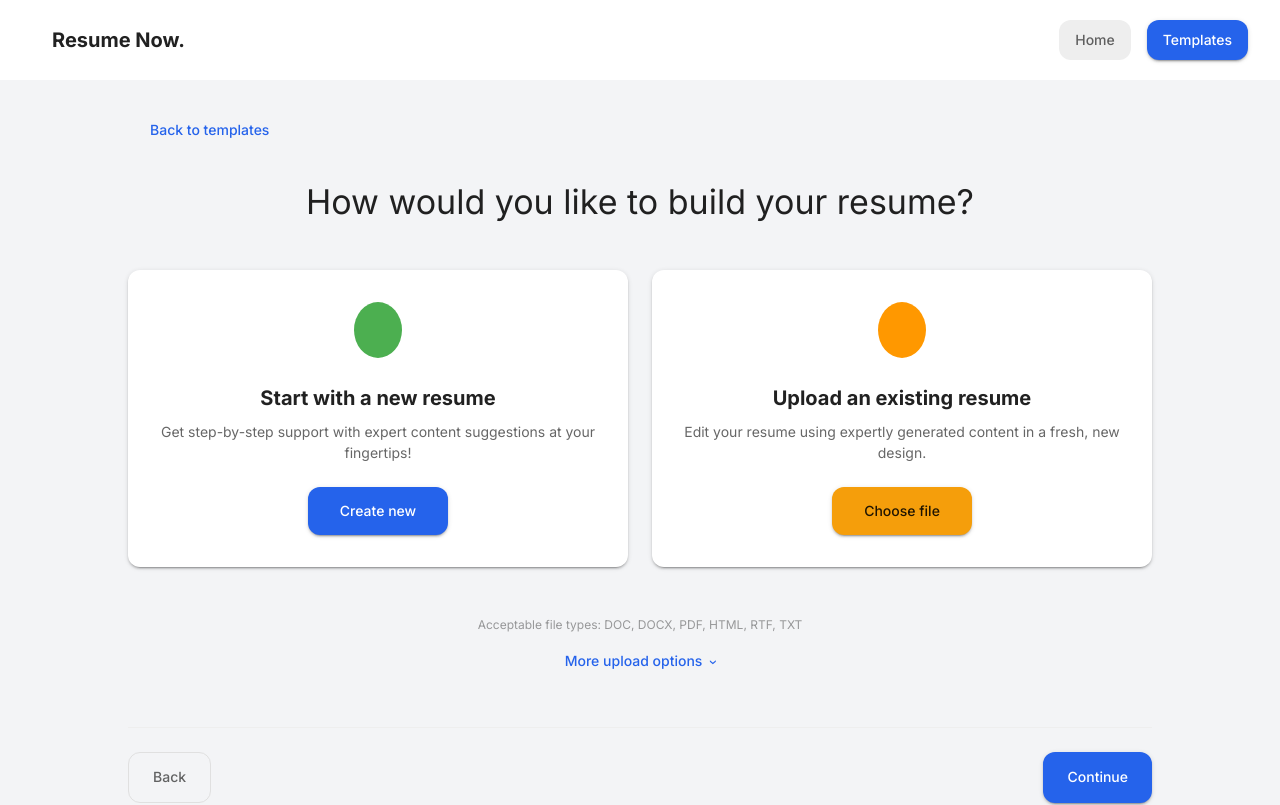
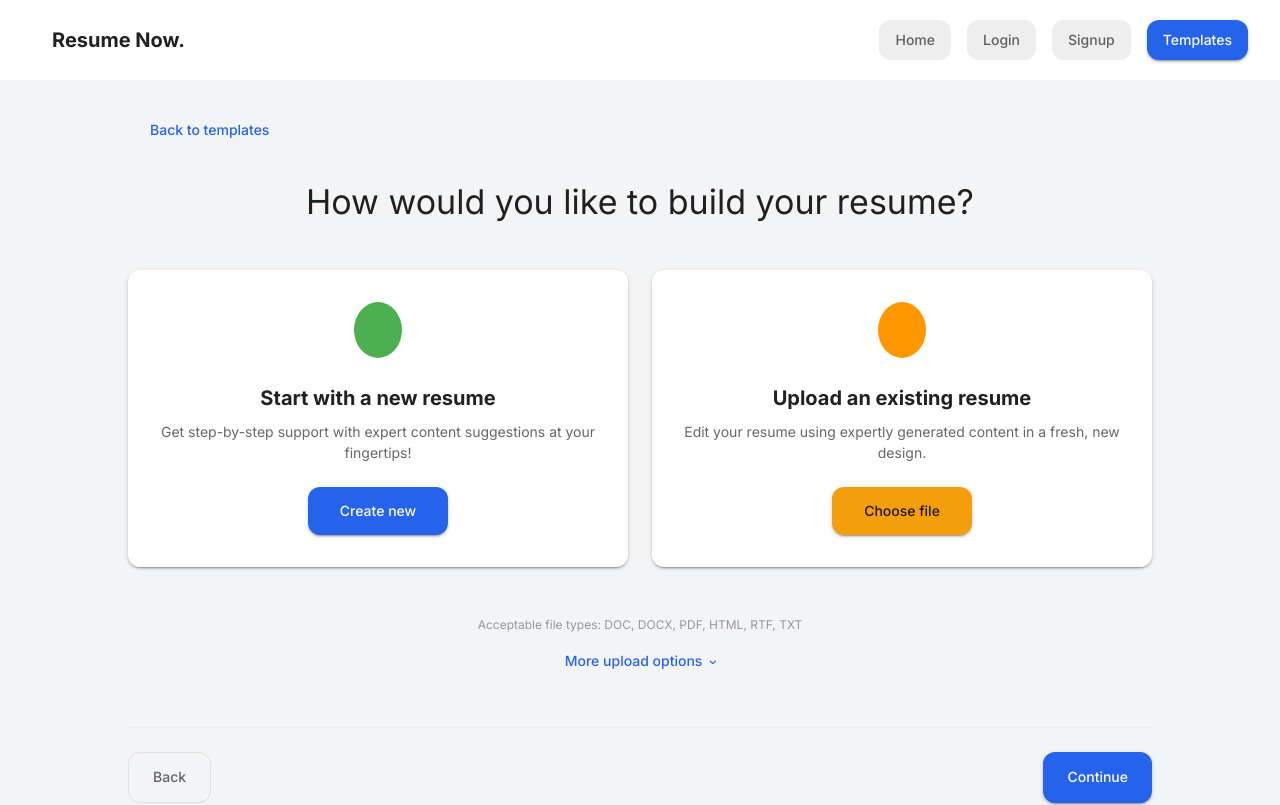
Before and after one commit to SainiCollection/Portfolio, a React (Create React App) app: page /build-resume in a window 1280 px wide. Shown: the top 805 px of the page. Built offline with nearby package versions, Linux system fonts and the light colour scheme; some icons are missing.

Commit message:
adding redirect or ligout btn

```diff
--- a/package.json
+++ b/package.json
@@ -12,6 +12,9 @@
     "@testing-library/jest-dom": "^6.6.3",
     "@testing-library/react": "^16.3.0",
     "@testing-library/user-event": "^13.5.0",
+    "crypto": "^1.0.1",
+    "dotenv": "^16.6.0",
+    "jwt-decode": "^4.0.0",
     "react": "^19.1.0",
     "react-dom": "^19.1.0",
     "react-redux": "^9.2.0",
--- /dev/null
+++ b/src/Components/Layout/Footer/index.jsx
@@ -0,0 +1,9 @@
+import React from 'react'
+
+const Footer = () => {
+  return (
+    <div>this is footer</div>
+  )
+}
+
+export default Footer
--- a/src/Components/Layout/Header/index.jsx
+++ b/src/Components/Layout/Header/index.jsx
@@ -5,21 +5,60 @@ import React from 'react';
 import { AppBar, Toolbar, Typography, Button, IconButton, Box } from '@mui/material';
 import MenuIcon from '@mui/icons-material/Menu'; // Hamburger icon for sidebar toggle
 import DescriptionIcon from '@mui/icons-material/Description'; // Icon for "Resume Now." logo
-import { useNavigate } from 'react-router-dom'; // Import useNavigate hook
+import { useNavigate, useSearchParams } from 'react-router-dom'; // Import useNavigate hook
+import { jwtDecode } from "jwt-decode"
 
 const Header = ({ onNavigate, onToggleSidebar }) => {
-  const navigateRouter = useNavigate(); // Get the navigate function from react-router-dom
-
+  // const navigateRouter = useNavigate(); // Get the navigate function from react-router-dom
   // Unified navigate handler for buttons that also updates sidebar
   const handleNavigationClick = (path) => {
     // onNavigate is the universal navigation function from AppProvider
     // It already handles `useNavigate` and sidebar logic.
     onNavigate(path);
+
   };
+
+  /////////
+  const app_name = process.env.REACT_APP_APP_NAME
+  const app_url = process.env.REACT_APP_APP_URL
+  const redirect_url = process.env.REACT_APP_REDIRECT_URL
+
+  console.log(app_name)
+  console.log(app_url)
+  console.log(redirect_url)
+  const [searchParams] = useSearchParams();
+  const token = searchParams.get('token')
+  if (token) {
+    localStorage.setItem("token", token);
+  }
+  console.log(token);
+  const tokens = localStorage.getItem(token)
+
+
+  // alert(token)
+  // const decodedToken = jwtDecode(token)
+  // debugger
+
+  // console.log(decodedToken.id, decodedToken.userName, decodedToken.email)
+  let decodedToken = null;
+  if (typeof token === 'string' && token.trim() !== '') {
+    try {
+      decodedToken = jwtDecode(token);
+
+      console.log(decodedToken.id, decodedToken.userName, decodedToken.email)
+      // console.log(decodedToken.id, decodedToken.userName, decodedToken.email);
+    } catch (e) {
+      console.error('Invalid token:', e);
+    }
+  } else {
+    console.log('No token found in URL');
+  }
+  /////////////
+
 
   return (
     // AppBar is a Material-UI component for the top application bar.
-    <AppBar position="static" sx={{ bgcolor: 'white', boxShadow: 1, py: 1 }}>
+    <AppBar Bar position="static" sx={{ bgcolor: 'white', boxShadow: 1, py: 1 }}>
       <Toolbar sx={{ justifyContent: 'space-between', px: { xs: 2, sm: 3, md: 4 } }}>
         <Box sx={{ display: 'flex', alignItems: 'center' }}>
           {/* Sidebar Toggle Button (visible only on small screens) */}
@@ -64,6 +103,64 @@ const Header = ({ onNavigate, onToggleSidebar }) => {
           >
             Home
           </Button>
+
+          {tokens ? (
+            <>
+              <Button
+                variant="text"
+                sx={{
+                  color: 'text.secondary',
+                  bgcolor: 'grey.200',
+                  '&:hover': { bgcolor: 'grey.300' },
+                  px: 2,
+                  py: 1,
+                }}
+              >
+                Profile
+              </Button>
+              <Button
+                onClick={() => { localStorage.removeItem("token"); }}
+                variant="text"
+                sx={{
+                  color: 'text.secondary',
+                  bgcolor: 'grey.200',
+                  '&:hover': { bgcolor: 'grey.300' },
+                  px: 2,
+                  py: 1,
+                }}
+              >
+                logout
+              </Button>
+            </>
+          ) : (
+            <Button
+              onClick={() => window.location.href = `${redirect_url}/login?appName=${app_name}&redirectUrl=${app_url}`}
+              variant="text"
+              sx={{
+                color: 'text.secondary',
+                bgcolor: 'grey.200',
+                '&:hover': { bgcolor: 'grey.300' },
+                px: 2,
+                py: 1,
+              }}
+            >
+              Login
+            </Button>
+          )}
+
+          <Button
+            onClick={() => window.location.href = `${redirect_url}/signup?appName=${app_name}&redirectUrl=${app_url}`}
+            variant="text" // Text button style
+            sx={{
+              color: 'text.secondary',
+              bgcolor: 'grey.200',
+              '&:hover': { bgcolor: 'grey.300' },
+              px: 2,
+              py: 1,
+            }}
+          >
+            Signup
+          </Button>
           <Button
             onClick={() => handleNavigationClick('/templates')} // Navigates to templates page path
             variant="contained" // Filled button style
--- a/src/Components/Layout/ProtectedRoute/index.jsx
+++ b/src/Components/Layout/ProtectedRoute/index.jsx
@@ -1,17 +1,17 @@
-// src/components/Layout/ProtectedRoute/index.jsx
-// This component acts as a wrapper for routes that require authentication.
-// If the user is not authenticated, it redirects them to a login page (or home).
+// // src/components/Layout/ProtectedRoute/index.jsx
+// // This component acts as a wrapper for routes that require authentication.
+// // If the user is not authenticated, it redirects them to a login page (or home).
 
-import React from 'react';
-import { Navigate, Outlet } from 'react-router-dom'; // From react-router-dom
-import { useAuth } from '../../../utils/AuthContext'; // Import the authentication context hook
+// import React from 'react';
+// import { Navigate, Outlet } from 'react-router-dom'; // From react-router-dom
+// import { useAuth } from '../../../utils/AuthContext'; // Import the authentication context hook
 
-const ProtectedRoute = () => {
-  const { isAuthenticated } = useAuth(); // Get authentication status from context
+// const ProtectedRoute = () => {
+//   const { isAuthenticated } = useAuth(); // Get authentication status from context
 
-  // If the user is authenticated, render the child routes (Outlet).
-  // Otherwise, redirect them to the home page (or a specific login route if one existed).
-  return isAuthenticated ? <Outlet /> : <Navigate to="/" replace />;
-};
+//   // If the user is authenticated, render the child routes (Outlet).
+//   // Otherwise, redirect them to the home page (or a specific login route if one existed).
+//   return isAuthenticated ? <Outlet /> : <Navigate to="/" replace />;
+// };
 
-export default ProtectedRoute; // <--- ENSURE ProtectedRoute IS DEFAULT EXPORTED
+// export default ProtectedRoute; // <--- ENSURE ProtectedRoute IS DEFAULT EXPORTED
--- a/src/app/AppProvider/index.jsx
+++ b/src/app/AppProvider/index.jsx
@@ -4,13 +4,15 @@ import { Box } from '@mui/material';
 import { useNavigate } from 'react-router-dom';
 
 import Header from '../../Components/Layout/Header';
+
 import Modal from '../../Components/Common/Modal';
 import AppRoutes from '../../routes/AppRoutes'; // Correct path
 
 import { useSelector, useDispatch } from 'react-redux';
 import { setSelectedTemplate } from '../../store/features/resume/resumeSlice';
+import Footer from '../../Components/Layout/Footer';
 
-const AppProvider = () => {
+const AppProvider = ({onToggleSidebar}) => {
   const [showModal, setShowModal] = useState(false);
   const [modalContent, setModalContent] = useState({ title: '', message: '' });
   const [isSidebarOpen, setIsSidebarOpen] = useState(false);
@@ -68,7 +70,7 @@ const AppProvider = () => {
         isSidebarOpen={isSidebarOpen}
       />
       {/* --- End Crucial --- */}
-
+<Footer/> {/*footer work later*/}
       <Box
         sx={{
           position: 'absolute',
@@ -96,6 +98,7 @@ const AppProvider = () => {
         title={modalContent.title}
         message={modalContent.message}
       />
+
     </Box>
   );
 };
--- a/src/pages/HomePage/index.jsx
+++ b/src/pages/HomePage/index.jsx
@@ -1,12 +1,26 @@
 // src/pages/HomePage/index.jsx
 // This component represents the application's home or landing page.
-// It now integrates the 3D scroll effect component.
+// It now integrates the 3D scroll effect component and an example TemplateCard.
 
 import React from 'react';
-import { Box, Typography } from '@mui/material'; // MUI components for layout and text
-import ThreeDScrollEffect from '../../Components/Common/ThreeDScrollEffect'; // Import the new 3D component
+import { Box, Typography } from '@mui/material';
+import ThreeDScrollEffect from '../../Components/Common/ThreeDScrollEffect';
+import TemplateCard from '../../Components/Templates/TemplateCard'; // Import TemplateCard
+import { initialTemplates } from '../../utils'; // Import initialTemplates for dummy data
 
 const HomePage = () => {
+  // Get a sample template to display on the homepage
+  // For demonstration, let's pick the first template or any specific one.
+  const sampleTemplate = initialTemplates[0];
+
+  // Dummy function for onChooseTemplate if you add buttons on the home page card
+  // In a real scenario, this might navigate to the template selection page or build page
+  const handleChooseSampleTemplate = (templateId) => {
+    console.log(`Sample Template ${templateId} chosen on homepage!`);
+    // You might want to navigate to '/build-resume' or '/templates' here
+    // For this example, we'll just log.
+  };
+
   return (
     <Box
       sx={{
@@ -27,14 +41,26 @@ const HomePage = () => {
       </Typography>
 
       {/* Integration of the 3D scroll effect component */}
-      {/* We wrap it in a Box to control its width and margins within the page layout */}
       <Box sx={{ width: '100%', maxWidth: '600px', mb: 4, mt: 4 }}>
         <ThreeDScrollEffect />
       </Box>
 
-      <Typography variant="body1" sx={{ color: 'text.secondary' }}>
+      <Typography variant="body1" sx={{ color: 'text.secondary', mb: 4 }}>
         Navigate to the Templates page to get started or learn more about our features.
       </Typography>
+
+      {/* Example of TemplateCard on the Home Page */}
+      {sampleTemplate && (
+        <Box sx={{ width: '100%', maxWidth: '384px', mt: 4 }}>
+          <Typography variant="h5" sx={{ fontWeight: 'bold', color: 'text.primary', mb: 2 }}>
+            Featured Template
+          </Typography>
+          <TemplateCard
+            template={sampleTemplate}
+            onChooseTemplate={handleChooseSampleTemplate}
+          />
+        </Box>
+      )}
     </Box>
   );
 };
```
Also changed, not shown: 2 other files (tests, documents, lock files or other folders).
